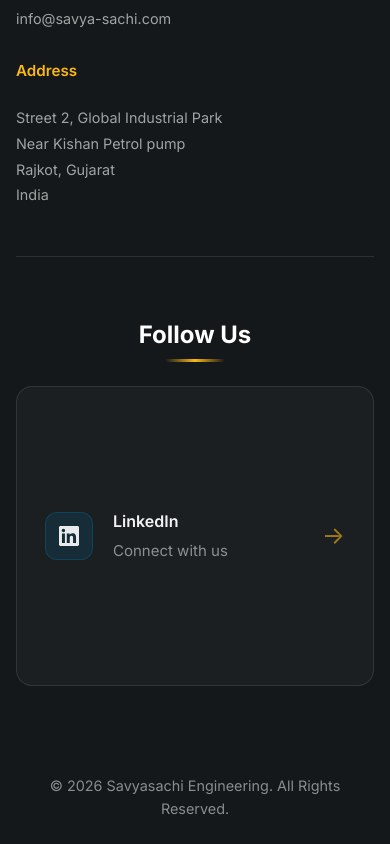
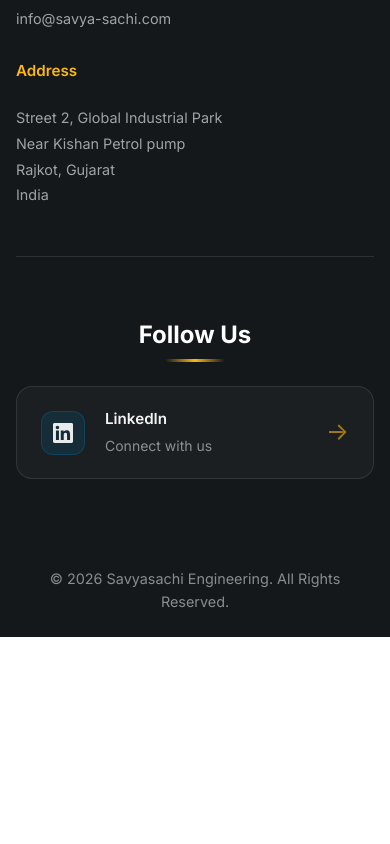
Before and after one commit to harsh-mori/savyasachi, a React (Vite) app: page / in a window 390 px wide. Shown: the part 7000-7844 px from the top of the page. After the commit the page ends 7637 px from the top, so only its background shows below. Built offline with nearby package versions, Linux system fonts and the light colour scheme; a web font is replaced by a local one.

Commit message:
footer design issue fixed

```diff
--- a/src/styles/components/Footer.css
+++ b/src/styles/components/Footer.css
@@ -376,17 +376,26 @@
   .social-links {
     flex-direction: column;
     align-items: center;
+    justify-content: center;
     gap: 1rem;
+    width: 100%;
+    padding: 0 1rem;
   }
 
   .social-card {
     width: 100%;
-    max-width: 400px;
+    max-width: 320px;
+    min-width: unset;
+    margin: 0 auto;
+    flex: none;
   }
 
   .footer-social {
     padding: 2rem 0;
     margin: 2rem 0 1.5rem;
+    display: flex;
+    flex-direction: column;
+    align-items: center;
   }
 
   .footer-social-title {
@@ -402,4 +411,26 @@
   .footer-logo-img {
     height: 50px;
   }
+
+  .social-links {
+    padding: 0;
+  }
+
+  .social-card {
+    max-width: 100%;
+    padding: 1.25rem 1.5rem;
+  }
+
+  .social-icon-wrapper {
+    width: 44px;
+    height: 44px;
+  }
+
+  .social-label {
+    font-size: 0.95rem;
+  }
+
+  .social-desc {
+    font-size: 0.875rem;
+  }
 }
```
